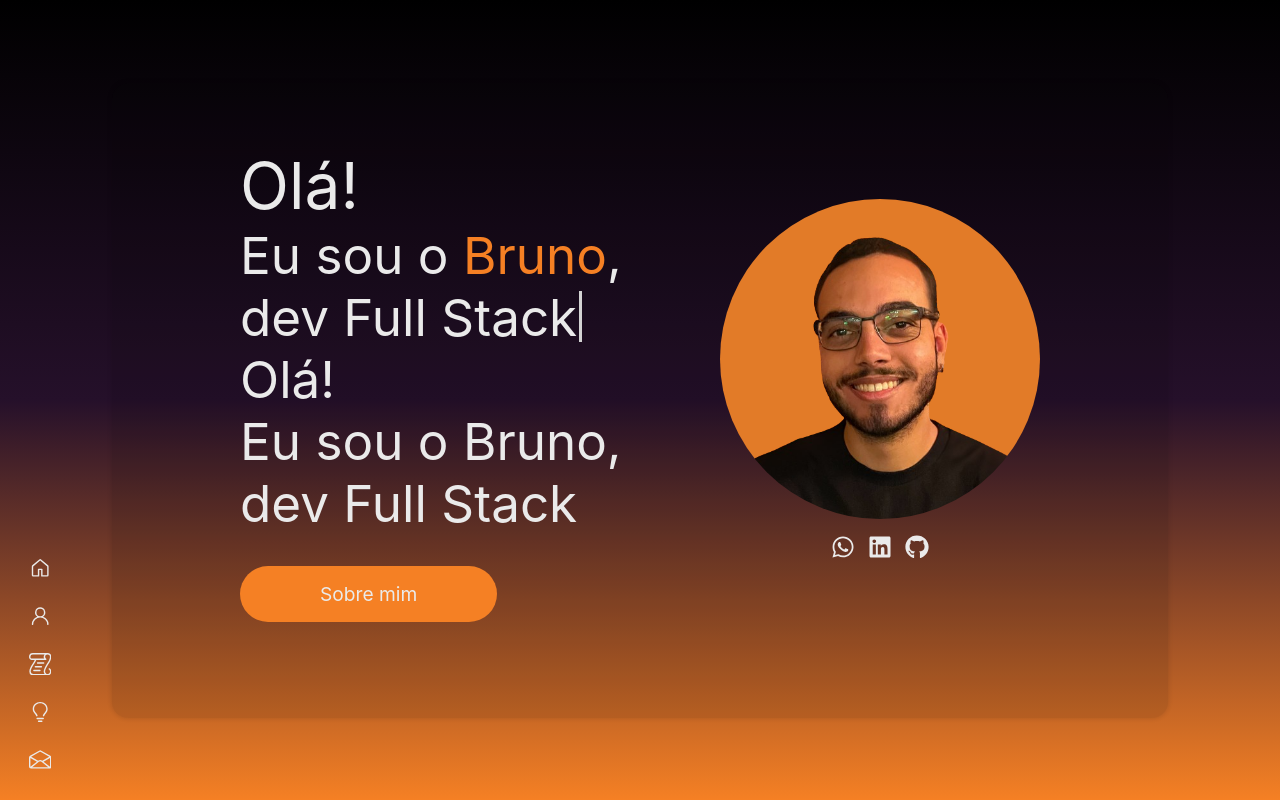
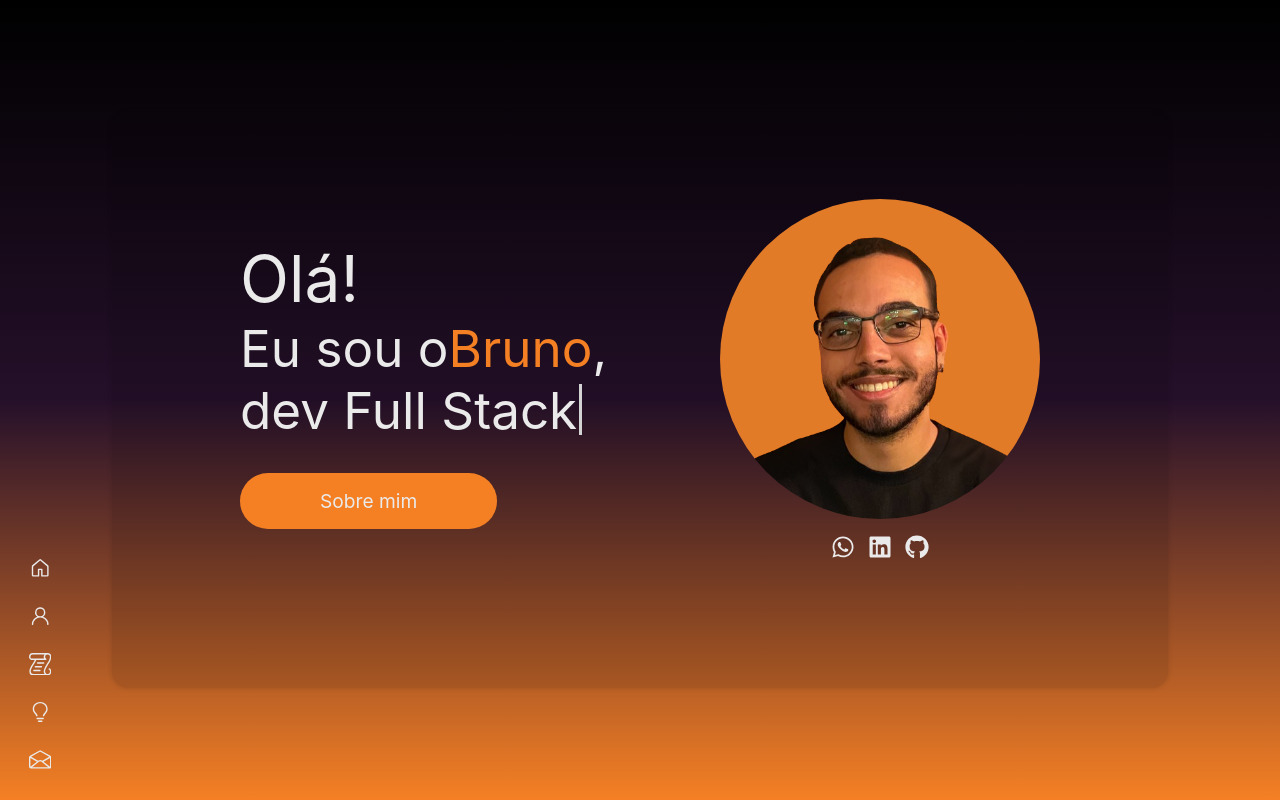
Before and after one commit to bruno-remeikis/portifolio, a Next.js app: page / in a window 1280 px wide. Built offline with nearby package versions, Linux system fonts and the light colour scheme.

Commit message:
Allows MultipleWritingEffect to receive sub-elements.

```diff
--- a/src/components/MultipleWritingEffect/MultipleWritingEffect.tsx
+++ b/src/components/MultipleWritingEffect/MultipleWritingEffect.tsx
@@ -1,8 +1,12 @@
 import { ReactNode, useEffect, useState } from "react";
 import { WritingEffect, GeneralWritingEffectProps, defaultValues, PersonalWritingEffectProps } from "../WritingEffect/WritingEffect"
 
+type SubChildren = PersonalWritingEffectProps & {
+    text: string;
+}
+
 type Children = PersonalWritingEffectProps & {
-    text: string,
+    text: string | SubChildren[],
 }
 
 type MultipleWritingEffetcProps = GeneralWritingEffectProps & PersonalWritingEffectProps & {
@@ -20,10 +24,13 @@ export const MultipleWritingEffetc = ({ childrens, ...gen }: MultipleWritingEffe
 
         let startTime = delay;
 
-        return childrens.map((child, i) => {
-            console.log(delay);
+        return childrens.map((child, i) =>
+        {
+            let el;
+            // Verifica sub-elementos
+            if(typeof child.text === 'string') {
                 // Cria elemento
-            const el = (
+                el = (
                     <WritingEffect key={i}
                         {...gen}
                         className={child.className ? child.className : gen.className}
@@ -38,6 +45,34 @@ export const MultipleWritingEffetc = ({ childrens, ...gen }: MultipleWritingEffe
                 );
                 // Atualiza delay a ser utilizado pelos próximos elementos
                 startTime += delay + (child.text.length * timming) + endDelay;
+            }
+            else {
+                el = (
+                    <div style={{ display: 'flex' }}>
+                        {child.text.map(subChild =>
+                        {
+                            // Cria sub-elemento
+                            const subEl = (
+                                <WritingEffect key={i}
+                                    {...gen}
+                                    className={subChild.className ? subChild.className : (child.className ? child.className : gen.className)}
+                                    styles={subChild.styles ? subChild.styles : (child.styles ? child.styles : gen.styles)}
+
+                                    timming={timming}
+                                    delay={startTime}
+                                    endDelay={endDelay}
+                                    hideCursorOnEnd={i !== childrens.length - 1}
+                                    hideCursorWhileInitialDelay={i !== 0}
+                                >{ subChild.text }</WritingEffect>
+                            );
+                            // Atualiza delay a ser utilizado pelos próximos elementos
+                            startTime += delay + (subChild.text.length * timming);// !+ endDelay;
+
+                            return subEl;
+                        })}
+                    </div>
+                );
+            }
 
             return el;
         });
--- a/src/secions/HomeSection.tsx
+++ b/src/secions/HomeSection.tsx
@@ -19,18 +19,16 @@ const HomeSection: React.FC = () => {
                     {/* <Link href="#about">About</Link> */}
                     <section className={styles.mainText}>
                         <h1>Bruno Coutinho Remeikis</h1>
-                        <p className={styles.p1}>Olá!</p>
-                        {/* <WritingEffect className={styles.p1} cursorStyle={{ height: '4rem' }}>Olá!</WritingEffect> */}
-                        <p className={styles.p2}>Eu sou o <span>Bruno</span>,</p>
-                        {/* <p className={styles.p2}>dev Full Stack</p> */}
-                        <WritingEffect className={styles.p2} cursorStyle={{ background: 'lightgray' }}>dev Full Stack</WritingEffect>
-
                         <MultipleWritingEffetc
                             className={styles.p2}
                             cursorStyle={{ background: 'lightgray' }}
                             childrens={[
-                                { text: 'Olá!' },
-                                { text: 'Eu sou o Bruno,' },
+                                { text: 'Olá!', className: styles.p1 },
+                                { text: [
+                                    {text: 'Eu sou o '},
+                                    {text: 'Bruno', className: `${styles.p2} ${styles.pEmphasis}`},
+                                    {text: ','}
+                                ]},
                                 { text: 'dev Full Stack' }
                             ]}
                         ></MultipleWritingEffetc>
--- a/src/styles/sections/Home.module.scss
+++ b/src/styles/sections/Home.module.scss
@@ -36,7 +36,9 @@
 
 					&.p2 { font-size: 3.2rem; }
 
-					span { color: var(--orange-2); }
+					&.pEmphasis { color: var(--orange-2); }
+
+					//span { color: var(--orange-2); }
 				}
 			}
 
```
Lines whose indentation alone changed are shown as unchanged.
